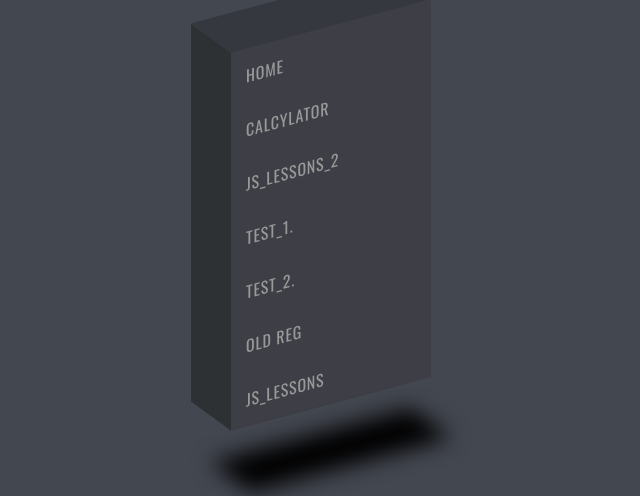
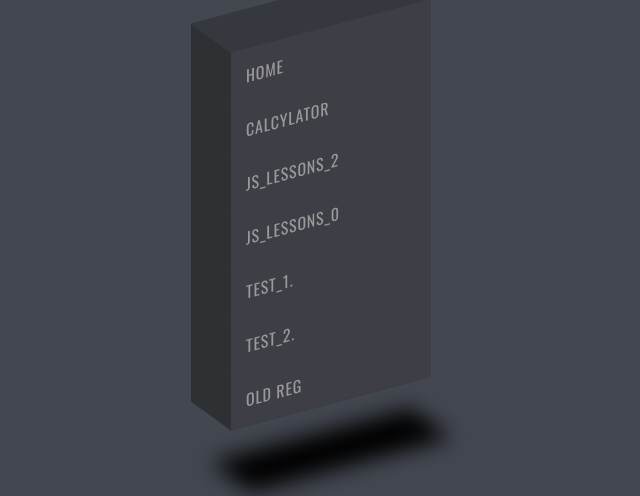
Before and after one commit to vkco/htdocs, a PHP site: page /teest.php in a window 1280 px wide. Shown: the part 185-681 px from the top of the page, without its empty margins (309-949 px from the left). Run offline with PHP 8.4, Linux system fonts and the light colour scheme.

Commit message:
cleaning_1

```diff
--- a/test_4.php
+++ b/JS_Lessons_0.html
@@ -2,7 +2,7 @@
 <html lang="ru">
 <head>
   <meta charset="utf-8" />
-  <title>JS_Lessons</title>
+  <title>JS_Lessons_0</title>
 </head>
 <body>
   <style>
--- a/teest.php
+++ b/teest.php
@@ -7,13 +7,13 @@
 </head>
 <body>
   <ul>
-  <li style="--i:9"><a href="/index.php">Home</a></li>
-  <li style="--i:6"><a href="/calcylator.php">calcylator</a></li>
-  <li style="--i:5"><a href="/jsl.php">JS_Lessons_2</a></li>
-  <li style="--i:4"><a href="/youtube.php">Test_1.</a></li>
-  <li style="--i:3"><a href="/test_2.php">Test_2.</a></li>
-  <li style="--i:2"><a href="/old_reg.php">old reg</a></li>
-  <li style="--i:1"><a href="/test_4.php">JS_Lessons</a></li>
+  <li style="--i:8"><a href="/index.php">Home</a></li>
+  <li style="--i:7"><a href="/calcylator.php">calcylator</a></li>
+  <li style="--i:6"><a href="/jsl.php">JS_Lessons_2</a></li>
+  <li style="--i:5"><a href="/JS_Lessons_0.html">JS_Lessons_0</a></li>
+  <li style="--i:3"><a href="/youtube.php">Test_1.</a></li>
+  <li style="--i:2"><a href="/test_2.php">Test_2.</a></li>
+  <li style="--i:1"><a href="/old_reg.php">old reg</a></li>
   </ul>
 </body>
 </html>
```
